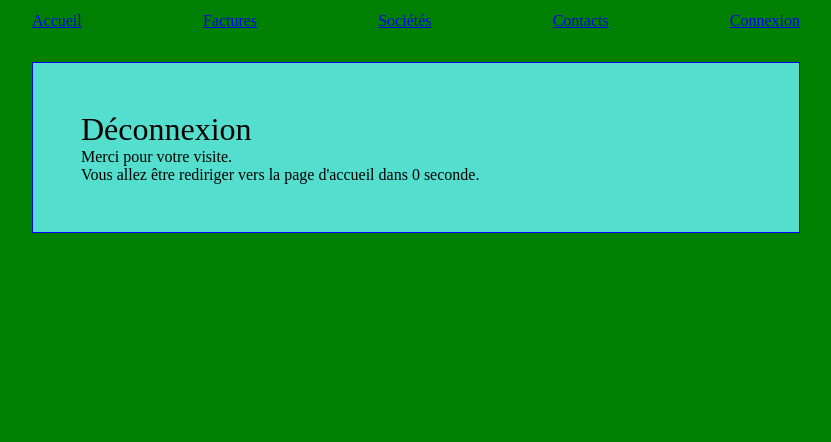
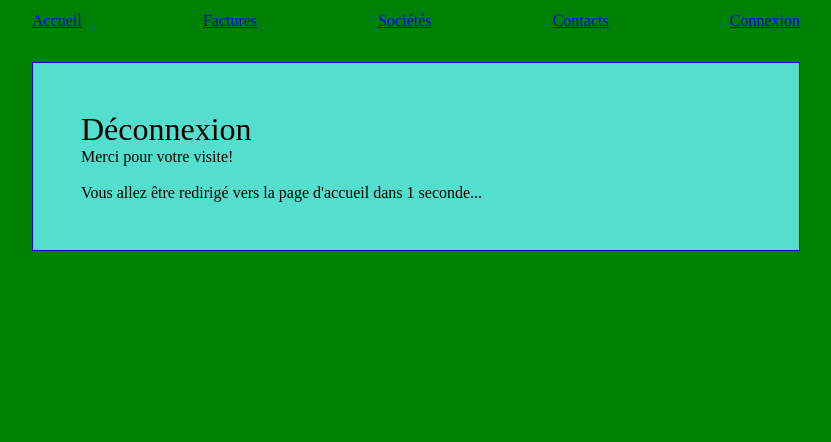
Before and after one commit to kalonjis/cogip_django, a Django app: template office/templates/registration/logged_out.html in a window 1280 px wide. Shown: the part 324-766 px from the top of the page, without its empty margins (224-1055 px from the left). Run offline with Django 4.2, Linux system fonts and the light colour scheme; the template is opened without the code that fills it, so the values that code supplies are empty.

Commit message:
little refactoring of 'decompte()

```diff
--- a/office/templates/registration/logged_out.html
+++ b/office/templates/registration/logged_out.html
@@ -7,8 +7,9 @@
     {% block content %}
         <h1>Déconnexion</h1>
 
-        <p>Merci pour votre visite. <br/>
-            Vous allez être rediriger vers la page d'accueil dans <span id="chrono"></span>
+        <p>Merci pour votre visite! <br/><br/>
+
+            Vous allez être redirigé vers la page d'accueil dans <span id="chrono"></span>
         </p>
 
         <script>
@@ -16,14 +17,8 @@
             var x ;
 
             function decompte(){
-                if(cpt>=0){
-                    if(cpt>1)
-                    {
-                        var sec = " secondes.";
-                    } else {
-                        var sec = " seconde.";
-                    }
-                    document.getElementById("chrono").innerHTML = cpt + sec ;
+                if(cpt>0){
+                    document.getElementById("chrono").innerHTML = `${cpt} seconde${cpt > 1 ? 's': ''}...`;
                     cpt-- ;
                     x = setTimeout("decompte()",1000) ;
                 }else{
```
